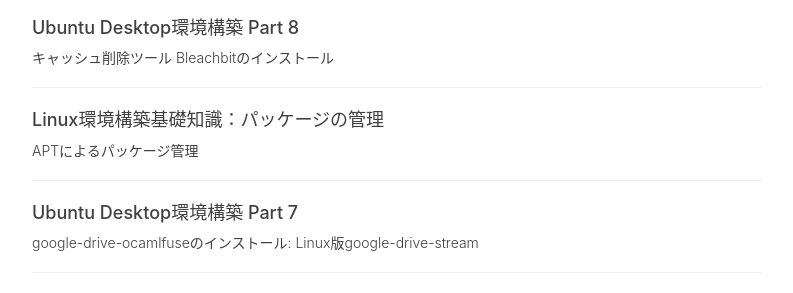
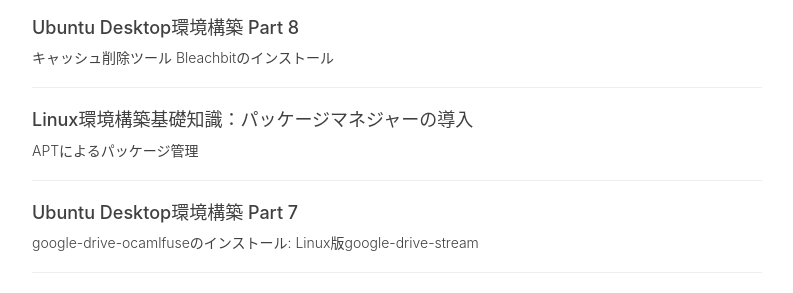
Before and after one commit to RyoNakagami/RyoNakagami.github.io, a Jekyll site: the page built from archive.html, in a window 1280 px wide and 900 px high, scrolled down 6865 px. Shown: the part 151-444 px from the top of the window, without its empty margins (253-1046 px from the left). Built offline with Jekyll 4.4.1, drawn with Linux system fonts in a browser that asks for light colours; nearby versions of some CDN libraries; comment, search, counter and statistics services are not loaded.

```diff
--- a/_posts/2020-12-20-packages-manager-apt-command.md
+++ b/_posts/2020-12-20-packages-manager-apt-command.md
@@ -1,6 +1,6 @@
 ---
 layout: post
-title: "Linux環境構築基礎知識：パッケージの管理"
+title: "Linux環境構築基礎知識：パッケージマネジャーの導入"
 subtitle: "APTによるパッケージ管理"
 author: "Ryo"
 header-img: "img/post-bg-rwd.jpg"
```
